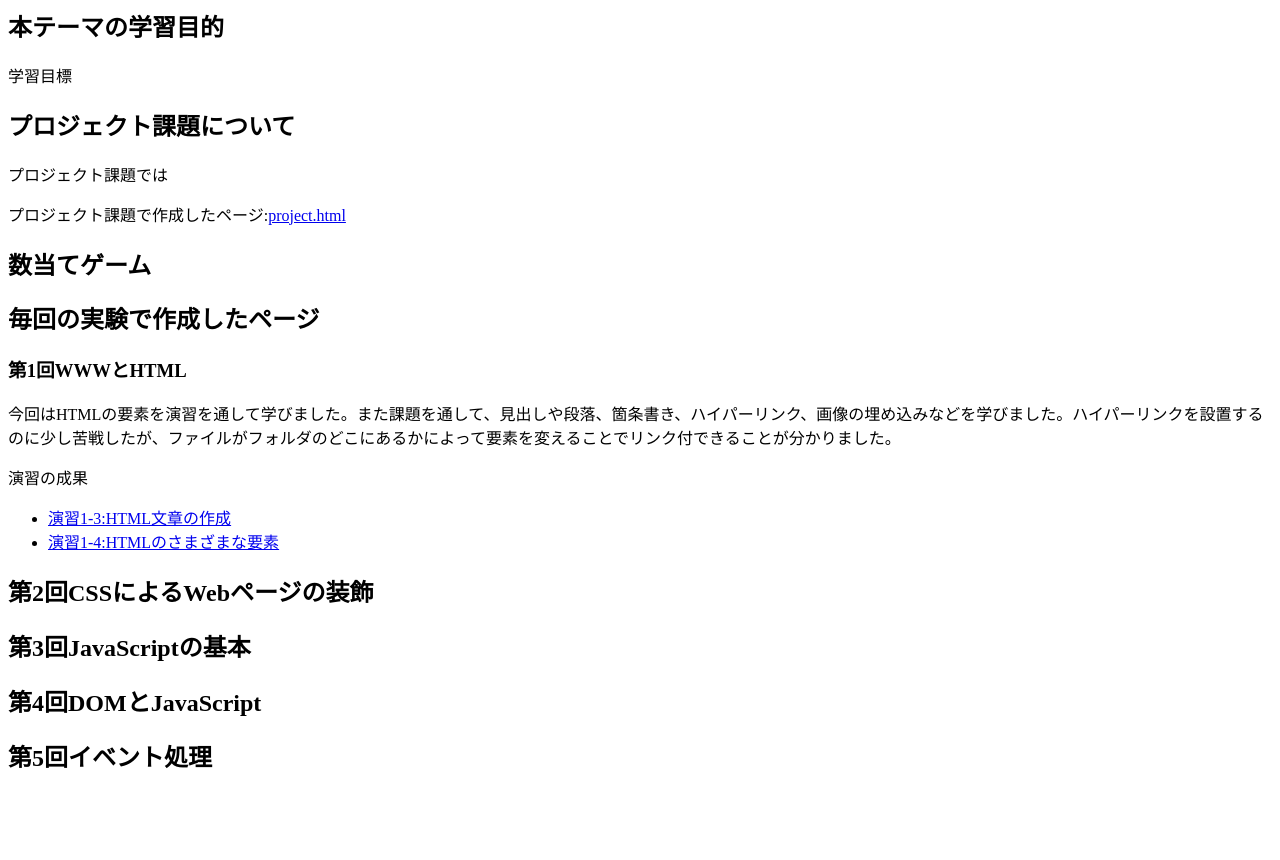
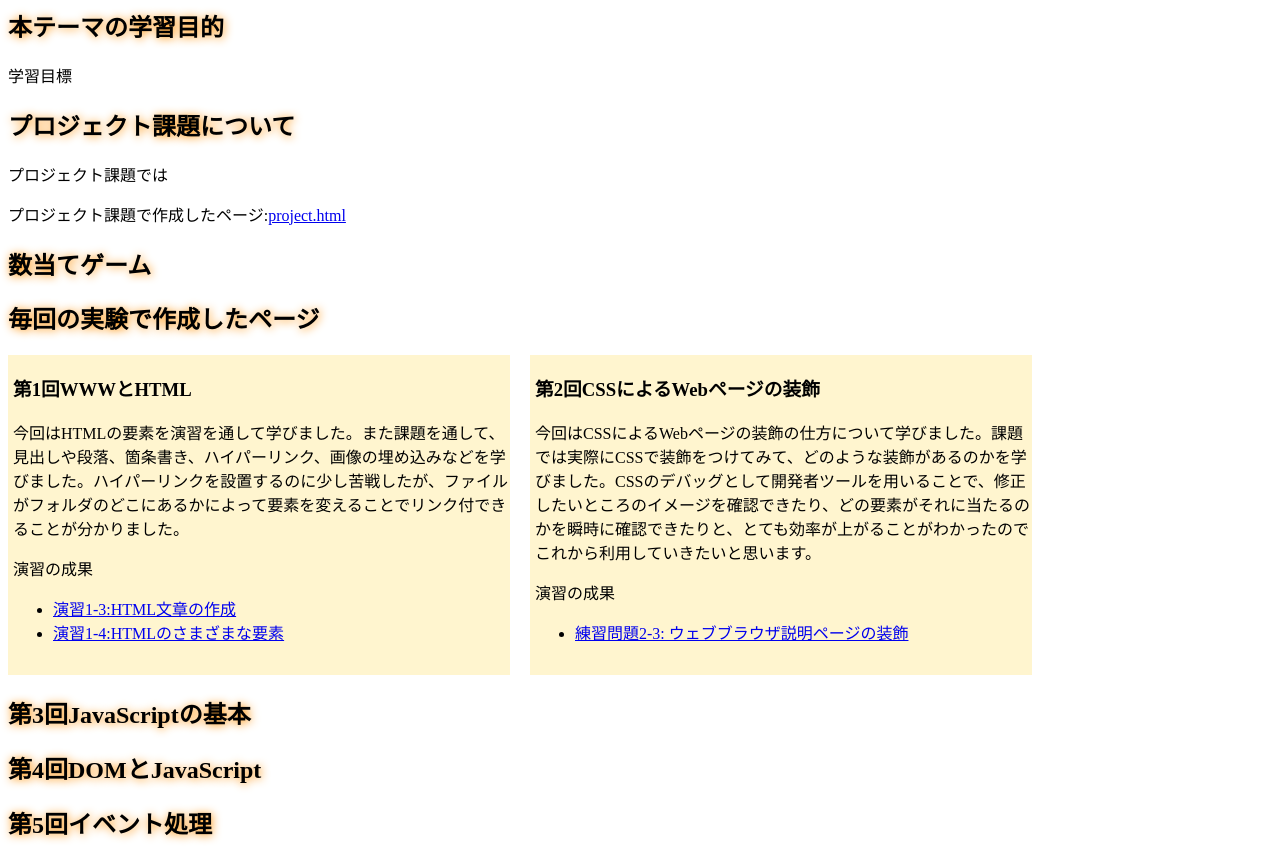
Before and after one commit to G286632022/medialabo, a plain HTML site: page index.html in a window 1280 px wide. Shown: the part 81-941 px from the top of the page. Before the commit the page ends 874 px from the top, so only its background shows below. Drawn offline with Linux system fonts and the light colour scheme.

Commit message:
第二回編集

```diff
--- a/index.html
+++ b/index.html
@@ -3,7 +3,9 @@
   <head>
     <meta charset="utf-8">
     <title>My test page</title>
+    <link rel="stylesheet" href="style.css">
   </head>
+
   <body>
     <h1>「Webコンテンツ作成」の成果</h1>
 		<h2> 本テーマの学習目的</h2>
@@ -17,6 +19,9 @@
     <p>数当てゲームのページ:<a href="" target="_blank">kazuate.html</a></p>
     -->
     <h2> 毎回の実験で作成したページ</h2>
+
+    <div id="zentai">
+    <div>
     <h3> 第1回WWWとHTML</h3>
     <p>今回はHTMLの要素を演習を通して学びました。また課題を通して、見出しや段落、箇条書き、ハイパーリンク、画像の埋め込みなどを学びました。ハイパーリンクを設置するのに少し苦戦したが、ファイルがフォルダのどこにあるかによって要素を変えることでリンク付できることが分かりました。</p>
     <p>演習の成果</p>
@@ -24,9 +29,22 @@
 			<li><a href="practice-html/structure.html" target="_blank">演習1-3:HTML文章の作成</a></li>
 			<li><a href="practice-html/elements.html" target="_blank">演習1-4:HTMLのさまざまな要素</a></li>
 		</ul>
-    <h2> 第2回CSSによるWebページの装飾</h2>
+    </div>
+
+    <div>
+    <h3> 第2回CSSによるWebページの装飾</h3>
+    <p>今回はCSSによるWebページの装飾の仕方について学びました。課題では実際にCSSで装飾をつけてみて、どのような装飾があるのかを学びました。CSSのデバッグとして開発者ツールを用いることで、修正したいところのイメージを確認できたり、どの要素がそれに当たるのかを瞬時に確認できたりと、とても効率が上がることがわかったのでこれから利用していきたいと思います。</p>
+    <p>演習の成果</p>
+    <ul>
+			<li><a href="practice-css/browser-intro.html" target="_blank">練習問題2-3: ウェブブラウザ説明ページの装飾</a></li>
+    </ul>
+    </div>
+
+    </div>
+
     <h2> 第3回JavaScriptの基本</h2>
     <h2> 第4回DOMとJavaScript</h2>
     <h2> 第5回イベント処理</h2>
   </body>
+
 </html>
--- /dev/null
+++ b/project.css
@@ -0,0 +1,3 @@
+em{
+    color: blue;
+}
--- /dev/null
+++ b/style.css
@@ -0,0 +1,26 @@
+h1 {
+    background-color: #ffbf00;
+}
+
+h2 {
+    color: black;
+	text-shadow: 1px 1px 10px #ff8f00;
+}
+
+h3 {
+    color: black;
+}
+
+div#zentai {
+	display: grid;
+	grid-template-columns: 1fr 1fr;
+	grid-auto-rows: 320px 320px;
+	grid-gap: 20px;
+	flex-direction: row;
+	width: 1024px;
+}
+
+div#zentai > div {
+	padding-left: 5px;
+	background-color: #fff5cf;
+}
```
Also changed, not shown: project.html (+1 -1 lines).
